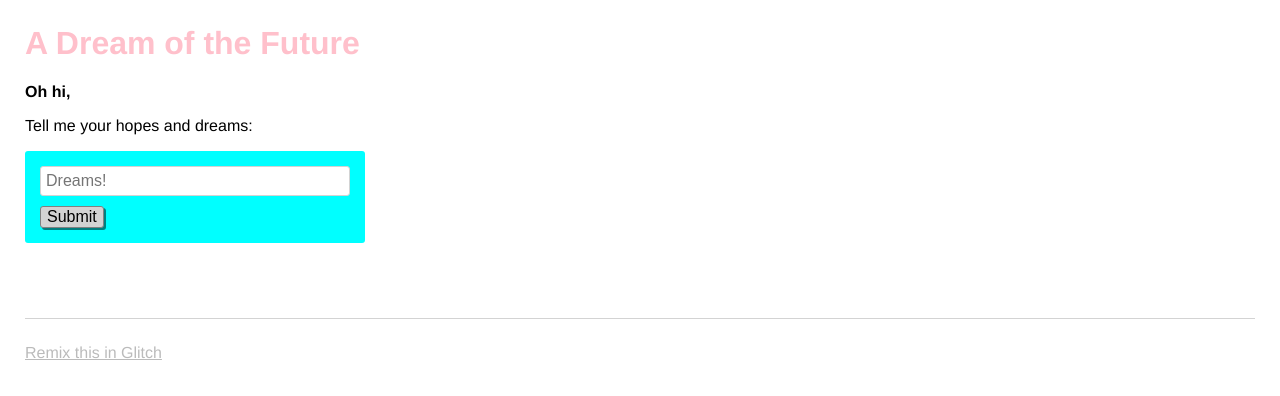
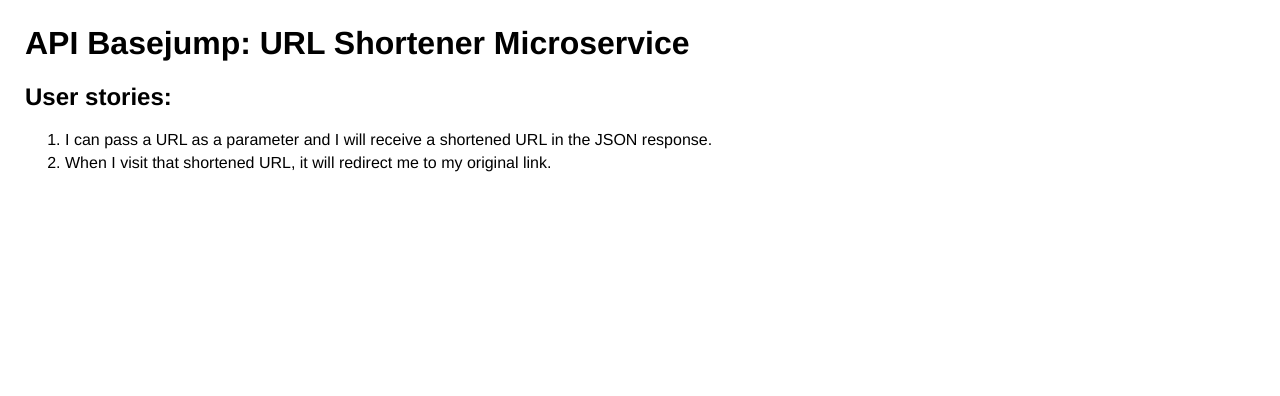
Before and after one commit to martuking/url-shortener-microservice-martuking, a website: page views/index.html in a window 1280 px wide. Drawn offline with nearby package versions, Linux system fonts and the light colour scheme; no server answers.

Commit message:
Checkpoint

```diff
--- a/public/style.css
+++ b/public/style.css
@@ -15,7 +15,7 @@ body {
 
 h1 {
   font-weight: bold;
-  color: pink;
+  /*color: pink;*/
 }
 
 .bold {
--- a/views/index.html
+++ b/views/index.html
@@ -21,28 +21,19 @@
   <body>
     <header>
       <h1>
-        A Dream of the Future
+        API Basejump: URL Shortener Microservice
       </h1>
     </header>
 
     <main>
-      <p class="bold">Oh hi,</p>
-      <p>Tell me your hopes and dreams:</p>
-      <form>
-        <input type="text" maxlength="100" placeholder="Dreams!">
-        <button type="submit">Submit</button>
-      </form>
-      <section class="dreams">
-        <ul id="dreams">
-        </ul>
-      </section>
+      <h2 class="bold">User stories:</h2>
+      <ol>
+        <li>I can pass a URL as a parameter and I will receive a shortened URL in the JSON response.</li>
+        <li>When I visit that shortened URL, it will redirect me to my original link.</li>
+      </ol>
     </main>
 
-    <footer>
-      <a href="https://glitch.com">
-        Remix this in Glitch
-      </a>
-    </footer>
+
 
     <!-- Your web-app is https, so your scripts need to be too -->
     <script src="https://code.jquery.com/jquery-2.2.1.min.js"
```
